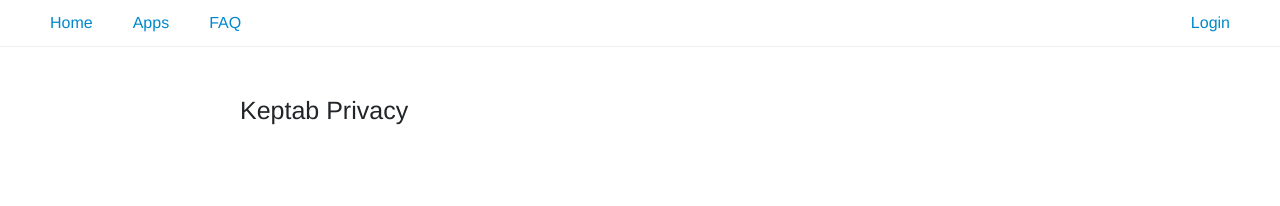
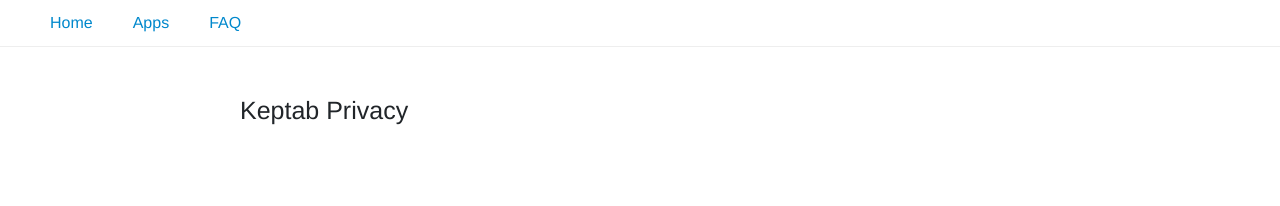
Before and after one commit to keptab/keptab-site, a Jekyll site: the page built from privacy.html, in a window 1280 px wide. Shown: the top 206 px of the page. Built offline with Jekyll 4.4.1, drawn with Linux system fonts in a browser that asks for light colours.

Commit message:
整理一下差不多可以放出去了

```diff
--- a/_includes/header.html
+++ b/_includes/header.html
@@ -9,9 +9,9 @@
                 <li><a href="/apps">Apps</a></li>
                 <li><a href="/faq">FAQ</a></li>
             </ul>
-            <ul class="user-nav">
+            <!-- <ul class="user-nav">
                 <li><a href="https://id.keptab.com/login">Login</a></li>
-            </ul>
+            </ul> -->
         </nav>
     </div>
 </header>
--- a/index.html
+++ b/index.html
@@ -22,7 +22,7 @@ description: Keptab
         </div>
     </div>
 </div>
-<div class="section news">
+<!-- <div class="section news">
     <div class="container">
         <h2>Recent News</h2>
     </div>
@@ -31,4 +31,4 @@ description: Keptab
     <div class="container">
         <h2>Features</h2>
     </div>
-</div>
+</div> -->
```
